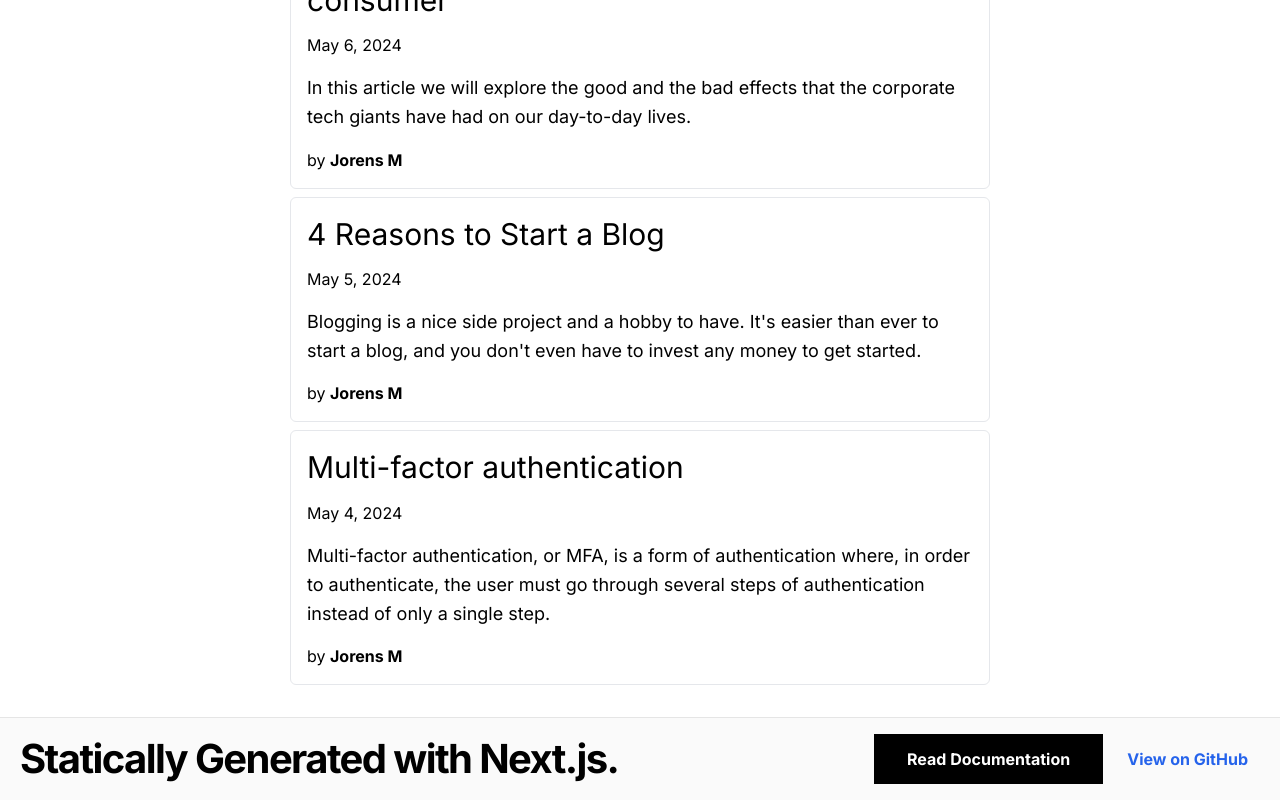
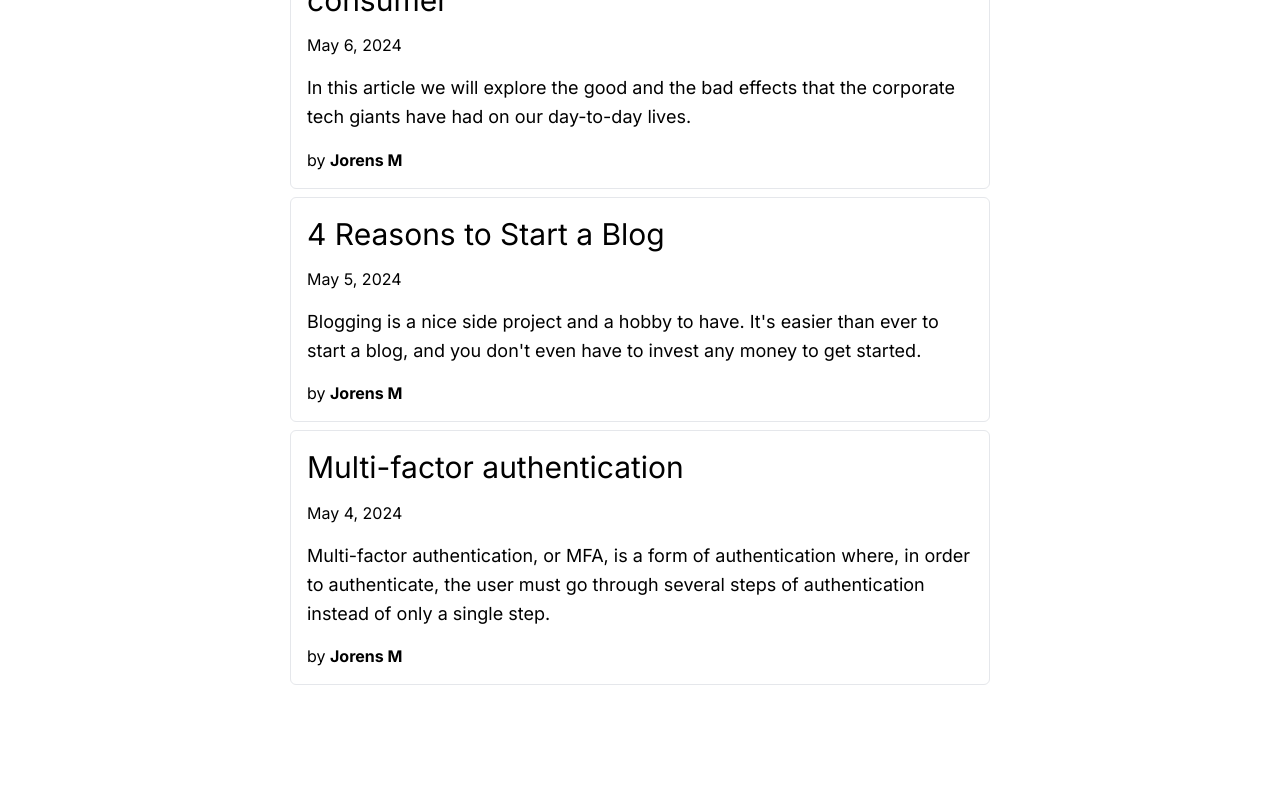
Before and after one commit to JorensM/techandbusinesstips, a Next.js app: page / in a window 1280 px wide. Shown: the part 899-1699 px from the top of the page. After the commit the page ends 1616 px from the top, so only its background shows below. Built offline with nearby package versions, Linux system fonts and the light colour scheme.

Commit message:
fix: remove footer

```diff
--- a/src/app/layout.tsx
+++ b/src/app/layout.tsx
@@ -55,11 +55,12 @@ export default function RootLayout({
         />
         <meta name="theme-color" content="#000" />
         <link rel="alternate" type="application/rss+xml" href="/feed.xml" />
+        {/* <meta name="viewport" content="width=device-width, initial-scale=1" /> */}
       </head>
       <body className={inter.className}>
         <Analytics />
         <div className="min-h-screen">{children}</div>
-        <Footer />
+        {/* <Footer /> */}
       </body>
     </html>
   );
```
Also changed, not shown: 2 other files (tests, documents, lock files or other folders).
